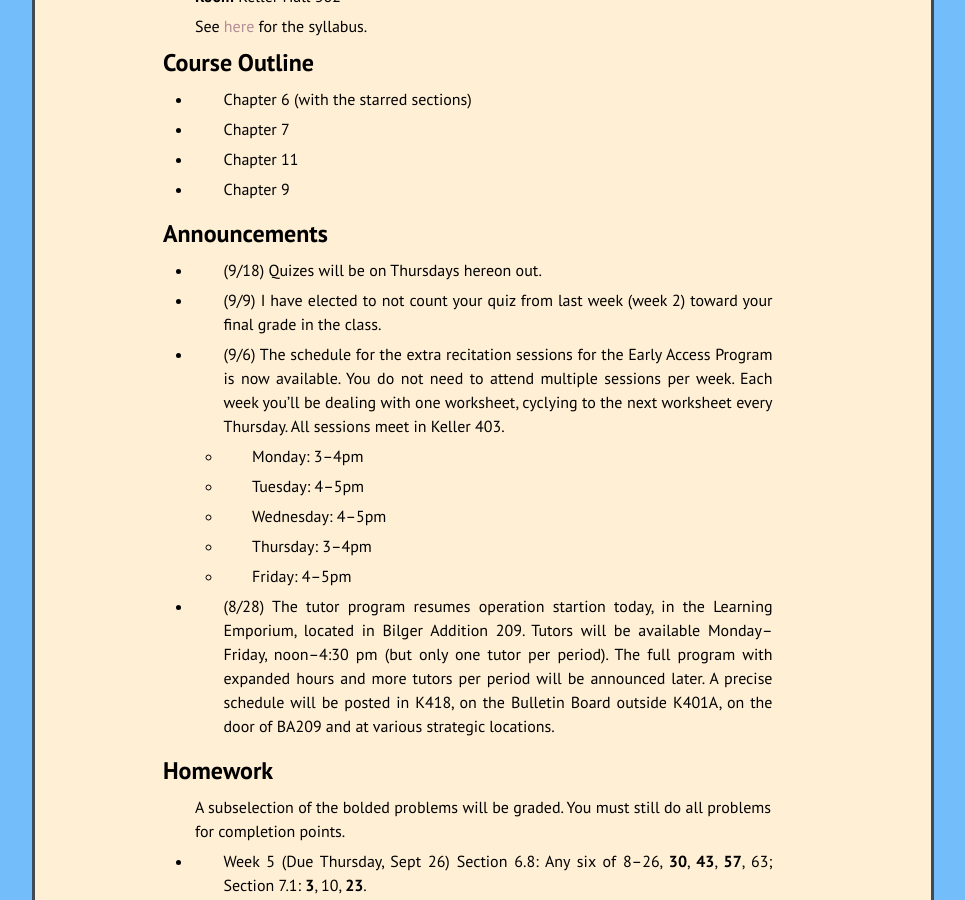
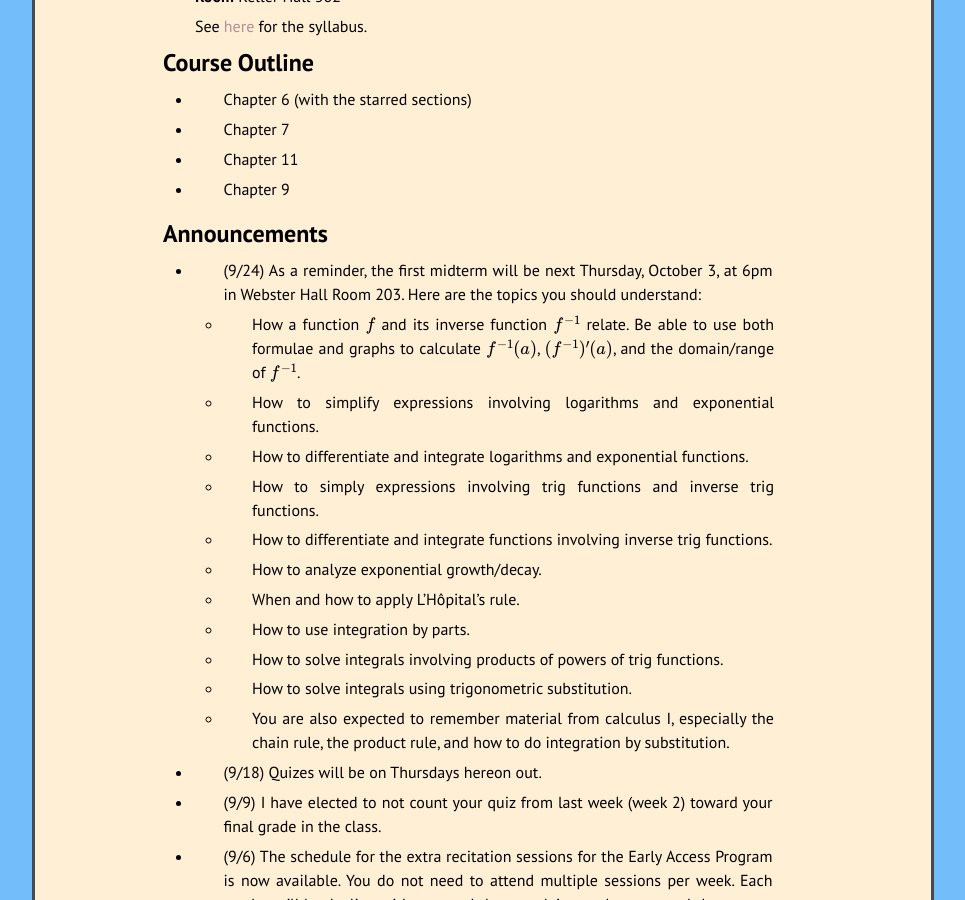
Before and after one commit to kamerynjw/kamerynjw.github.io, a Jekyll site: the page built from teaching/2019/math242.md, in a window 1280 px wide and 900 px high, scrolled down 239 px. Shown: the whole window, without its empty margins (157-1122 px from the left). Built offline with Jekyll 4.4.1, drawn with Linux system fonts in a browser that asks for light colours; nearby versions of some CDN libraries; formulas are drawn with MathJax 3.

Commit message:
added announcemnet about what will be on midterm 1

```diff
--- a/teaching/2019/math242.md
+++ b/teaching/2019/math242.md
@@ -23,6 +23,30 @@ Course Outline
 
 Announcements
 -------------
+
+* (9/24) As a reminder, the first midterm will be next Thursday, October 3, at 6pm in Webster Hall Room 203. Here are the topics you should understand:
+
+    * How a function $f$ and its inverse function $f^{-1}$ relate. Be able to use both formulae and graphs to calculate $f^{-1}(a)$, $(f^{-1})'(a)$, and the domain/range of $f^{-1}$.
+
+    * How to simplify expressions involving logarithms and exponential functions.
+
+    * How to differentiate and integrate logarithms and exponential functions.
+
+    * How to simply expressions involving trig functions and inverse trig functions.
+
+    * How to differentiate and integrate functions involving inverse trig functions.
+
+    * How to analyze exponential growth/decay.
+
+    * When and how to apply L'Hôpital's rule.
+
+    * How to use integration by parts.
+
+    * How to solve integrals involving products of powers of trig functions.
+
+    * How to solve integrals using trigonometric substitution.
+
+    * You are also expected to remember material from calculus I, especially the chain rule, the product rule, and how to do integration by substitution.
 
 * (9/18) Quizes will be on Thursdays hereon out.
 
```
